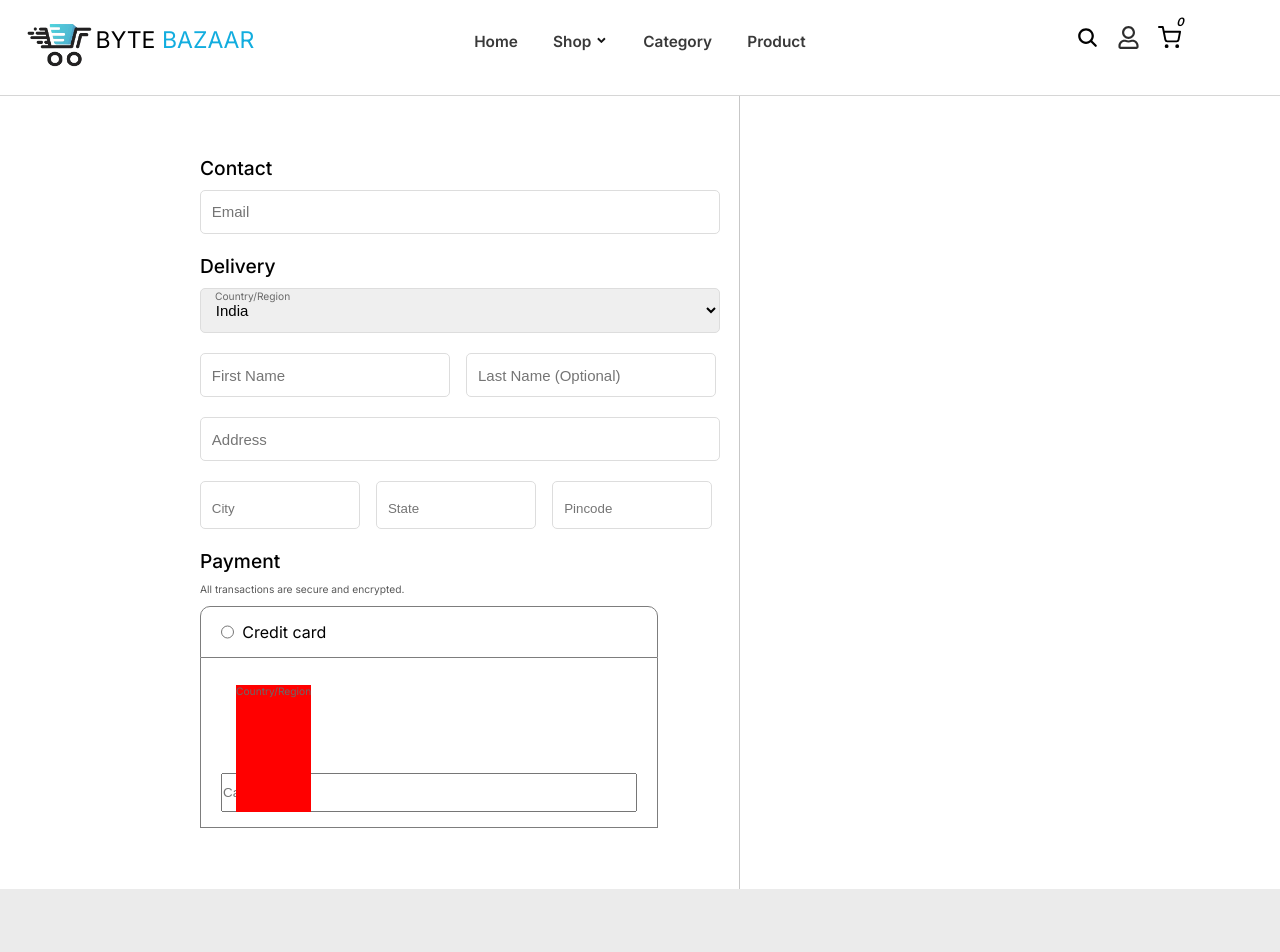
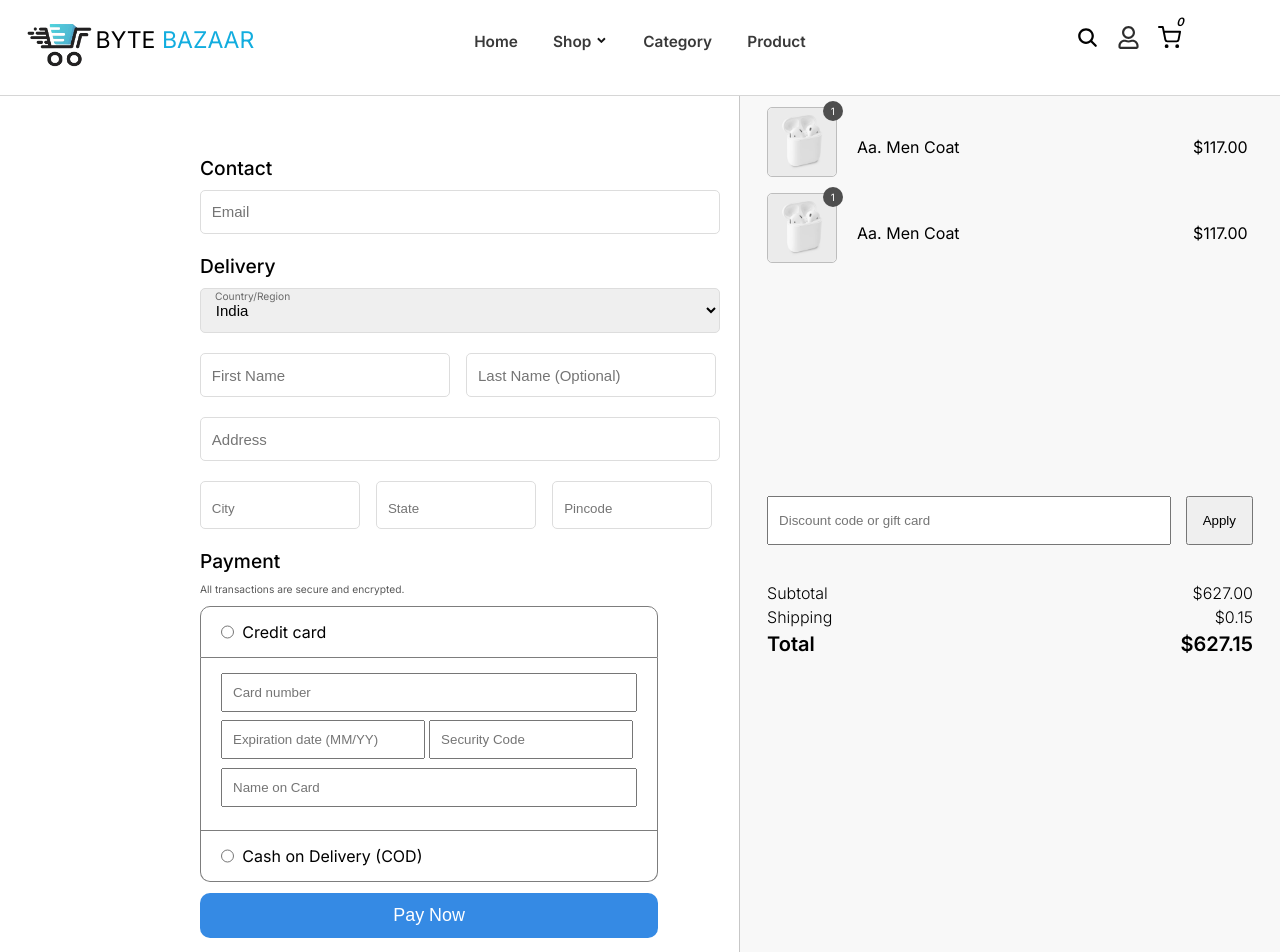
Before and after one commit to surajsinghgore/bytebazaar, a Next.js app: page /checkout in a window 1280 px wide. Shown: the top 952 px of the page. Built offline with nearby package versions, Linux system fonts and the light colour scheme.

Commit message:
checkout page created

```diff
--- a/app/checkout/page.js
+++ b/app/checkout/page.js
@@ -63,21 +63,84 @@ export default function page() {
 
           <div className={style.payment}>
             <li>
-              <input type="radio" id="online" />
+              <input type="radio" name="paymentmode" />
               <span>Credit card</span>
             </li>
             <li className={style.cardDetails}>
               <div className={style.formInput}>
-                <label htmlFor="cardNumber">Country/Region</label>
                 <input type="text" placeholder="Card number" id="cardNumber" />
+                <input type="text" placeholder="Expiration date (MM/YY)" className={style.half}/>
+                <input type="text" placeholder="Security Code" className={style.half}/>
+                <input type="text" placeholder="Name on Card" />
               </div>
             </li>
+
+
+
+            <li>
+              <input type="radio" name="paymentmode" id="" />
+              <span>Cash on Delivery (COD)</span>
+            </li>
+          </div>
+
+
+          <div className={style.payNow}>
+<button type="submit">Pay Now</button>
+
           </div>
         </form>
       </div>
 
       {/* item container */}
-      <div className={style.itemContainer}></div>
+      <div className={style.itemContainer}>
+      <div className={style.itemMainContainer}>
+
+
+        <div className={style.items}>
+        <div className={style.imageContainer}>
+<div className={style.qty}>1</div>
+          <img src="cart1.webp" alt="cart dummy image" />
+        </div>
+        <div className={style.titleOfItem}>
+        Aa. Men Coat
+        </div>
+        <div className={style.rs}>
+        $117.00
+        </div>
+        </div>
+
+        <div className={style.items}>
+        <div className={style.imageContainer}>
+<div className={style.qty}>1</div>
+          <img src="cart1.webp" alt="cart dummy image" />
+        </div>
+        <div className={style.titleOfItem}>
+        Aa. Men Coat
+        </div>
+        <div className={style.rs}>
+        $117.00
+        </div>
+        </div>
+
+        </div>
+
+        {/* bottom total */}
+        <div className={style.bottomTotal}>
+<div className={style.discount}>
+<input type="text" name="" placeholder="Discount code or gift card" />
+<button>Apply</button>
+</div>
+<div className={style.price}>
+<li><span >Subtotal</span> <span >$627.00</span></li>
+
+<li><span >Shipping</span> <span >$0.15</span></li>
+
+<li><span className={style.heading}>Total</span> <span className={style.priceTotal}>
+$627.15</span></li>
+</div>
+
+        </div>
+      </div>
     </div>
   );
 }
--- a/app/checkout/style.module.css
+++ b/app/checkout/style.module.css
@@ -76,10 +76,6 @@
 .checkoutContainer .formContainer input[type="number"] {
   -moz-appearance: textfield;
 }
-/* item container  */
-.checkoutContainer .itemContainer {
-  width: 50%;
-}
 
 /* payment */
 .payment {
@@ -117,18 +113,146 @@ border-radius: 4px;
 .formInput{
   position: relative;
     width: 100%;
+
 }
-.formInput label {
-  position: absolute;
-  bottom: 0px;
-  color: rgb(105, 105, 105);
-  font-size: 0.8vw;
-  left: 1px;
+
+
+.formInput input{
+  width: 100%;
+  margin-bottom: 2%;
+  padding: 10px 10px;
+}
+.formInput .half{
+  width: 49%;
+  margin-right: 1%;
+}
+
+
+.payment li:last-child {
+  display: flex;
+  flex-wrap: wrap;
+  border-top:none;
+  border-top-left-radius: 0px;
+  border-top-right-radius: 0px;
+  border-bottom-left-radius: 10px;
+  border-bottom-right-radius: 10px;
+  padding:15px 20px;
+
+}
+
+.payment li label {
   background-color: red;
 }
 
-.formInput input{
+.payNow{
+  width: 85%;
+  text-align: center;
+}
+.payNow button{
+  border: none;
+  font-size: 1.4vw;
+  color: white;
+  padding: 12px 0;
+  border-radius: 10px;
+  background-color: rgb(53, 138, 228);
+width: 100%;
+cursor: pointer;
+}
+
+
+/* item container  */
+
+.checkoutContainer .itemContainer {
+  width: 50%;
+  background-color: #f8f8f8;
+}
+.itemMainContainer{
+  height: 400px;
+  padding-top: 2%;
+  overflow: hidden;
+  overflow-y: auto;
+}
+
+.items{
+  width: 90%;
+  margin: auto;
+  gap: 20px;
+  display: flex;
+  margin-bottom: 3%;
+}
+.imageContainer{
+  position: relative;
+  height: 70px;
+  border-radius: 5px;
+  border: 1px solid rgb(189, 189, 189);
+}
+.imageContainer .qty{
+  position: absolute;
+  top: -10%;
+  right: -10%;
+  width: 20px;
+  height: 20px;
+line-height: 20px;
+  border-radius: 60px;
+  color: white;
+  font-size: 10px;
+
+  text-align: center;
+  background-color: rgb(78, 78, 78);
+}
+
+.imageContainer img{
   width: 100%;
-  margin-top: 100px;
-  padding: 10px 0;
+  border-radius: 5px;
+  height: 100%;
 }
+
+.titleOfItem{
+  width: 65%;
+  padding-top: 30px;
+}
+.rs{
+  padding-top: 30px;
+
+}
+
+.bottomTotal{
+  width: 100%;
+  height: 130px;
+}
+.discount{
+  display: flex;
+width: 90%;
+margin: auto;
+gap: 15px;
+margin-bottom: 5%;
+}
+.discount input{
+  width: 85%;
+  outline: none;
+  padding: 15px 10px;
+}
+.discount button{
+  cursor: pointer;
+  padding: 15px 15px;
+
+}
+
+
+.price{
+width: 90%;
+margin: auto;
+padding-top: 2%;
+  list-style: none;
+}
+.price li{
+  font-weight: 350;
+  display: flex;
+  margin-bottom: 1%;
+  justify-content:space-between;
+}
+
+.heading,.priceTotal{
+  font-size: 20px;
+  font-weight: 600;
+}
```
Also changed, not shown: app/ordercomplete/page.js (added, +9 -0 lines), app/ordercomplete/style.module.css (added), public/cart1.webp (added).
